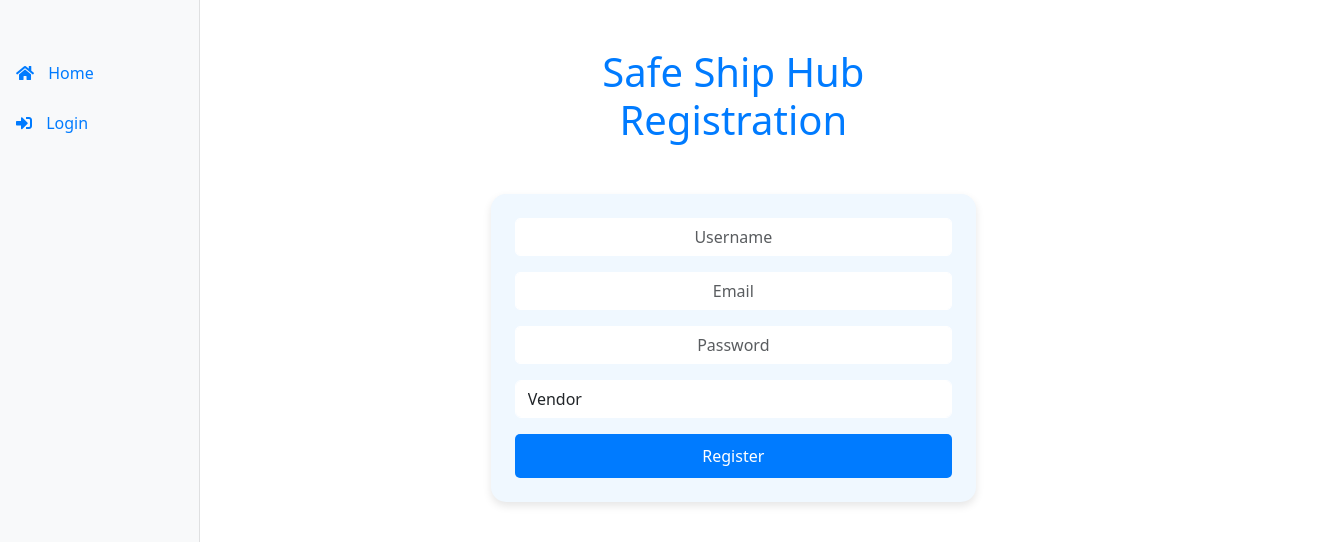
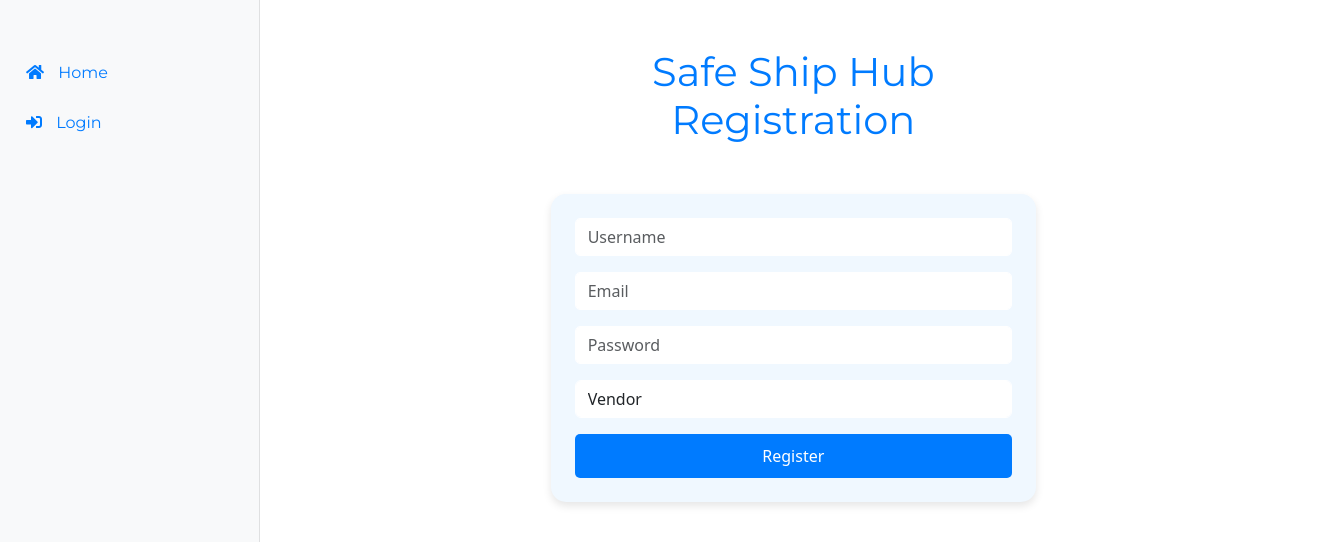
Before and after one commit to ahndawn/vendorhub-frontend, a React app: page /register in a window 1280 px wide. Shown: the top 542 px of the page, 1327 px wide, since content can reach past the window. Built offline with nearby package versions, Linux system fonts and the light colour scheme.

Commit message:
change css and font for Sidebar and Home pages

```diff
--- a/src/components/homepage/AdminHome.css
+++ b/src/components/homepage/AdminHome.css
@@ -1,3 +1,9 @@
+h2{
+  font-family: 'Montserrat', sans-serif;
+  font-weight: 500;
+  padding-top:20px;
+  padding-bottom: 10px;
+}
 
 .line-charts-container {
   display: flex;
@@ -100,6 +106,8 @@
 .table th {
   background-color: #ffffff;
   color: #333;
+  font-family: 'Montserrat', sans-serif;
+  font-weight: 600
 }
 
 .table-striped tbody tr:nth-of-type(odd) {
@@ -115,6 +123,5 @@
 
 input{
   border:rgb(42, 115, 252) solid 1px;
-  text-align: center;
   width:fit-content
 }
--- a/src/components/homepage/VendorHome.css
+++ b/src/components/homepage/VendorHome.css
@@ -54,6 +54,10 @@
       z-index: 1000;
     }
 
+    .carousel-control:hover{
+      color: rgb(42, 115, 252);
+    }
+
     .carousel-control.left {
       left: .2vw;
     }
@@ -100,6 +104,8 @@
   .table th {
     background-color: #ffffff;
     color: #333;
+    font-family: 'Montserrat', sans-serif;
+    font-weight: 600
   }
 
   .table-striped tbody tr:nth-of-type(odd) {
@@ -116,6 +122,11 @@
 
   input{
     border:rgb(42, 115, 252) solid 1px;
-    text-align: center;
     width:fit-content
   }
+  h2{
+    font-family: 'Montserrat', sans-serif;
+    font-weight: 500;
+    padding-top:20px;
+    padding-bottom: 10px;
+  }
--- a/src/components/sidebar/Sidebar.css
+++ b/src/components/sidebar/Sidebar.css
@@ -5,12 +5,14 @@
     bottom: 0; /* Stretch to the bottom of the page */
     left: 0; /* Align to the left side */
     z-index: 100; /* Make sure it sits on top of other content */
-    padding: 48px 0 0; /* Padding from the top */
+    padding: 48px 10px 0; /* Padding from the top */
     box-shadow: inset -1px 0 0 rgba(0, 0, 0, .1); /* Optional: adds a shadow line to the right of the sidebar */
     background-color: #f8f9fa;
   }
   .nav-link {
-    color: #007bff; /* Bootstrap primary color */
+    color: #007bff;
+    font-family: 'Montserrat', sans-serif;
+    font-weight: 400;
     margin: 5px 0;
   }
 
@@ -25,7 +27,7 @@
 
   /* Adjust the main content area so it doesn't overlap with the sidebar */
   .main-content {
-    margin-left: 200px; /* Adjust this value based on the width of your sidebar */
+    margin-left: 260px; /* Adjust this value based on the width of your sidebar */
   }
   .highlighted {
     background-color: #e4eef6; /* Highlight color for active dropdown */
@@ -33,11 +35,16 @@
 
   .dropdown-menu {
     list-style: none;
-    padding-left: 30px; /* Indent dropdown items */
+    padding-left: 31px; /* Indent dropdown items */
     display: none; /* Initially hidden */
     position: static;
     background-color: transparent;
     border: none;/* Ensure normal document flow */
+    border-left: #7fafee solid 1px;
+    border-radius: 0px;
+    font-family: 'Montserrat', sans-serif;
+    font-weight: 500;
+    margin-left: 17px;
   }
 
   .nav-item .highlighted + .dropdown-menu.show {
@@ -57,6 +64,6 @@
   /* Optional: Adjust the width of the sidebar */
   @media (min-width: 768px) {
     .sidebar {
-      width: 200px; /* Set the width of the sidebar */
+      width: 260px; /* Set the width of the sidebar */
     }
   }
--- a/src/components/users/Login.css
+++ b/src/components/users/Login.css
@@ -19,4 +19,6 @@
 
   h1 {
     color: #007bff;
+    font-family: 'Montserrat', sans-serif;
+    font-weight: 400
   }
--- a/src/components/users/Register.css
+++ b/src/components/users/Register.css
@@ -20,5 +20,7 @@
   }
 
   h1 {
-    color: #007bff; /* Color to match the theme */
+    color: #007bff;
+    font-family: 'Montserrat', sans-serif;
+    font-weight: 400
   }
--- a/src/index.html
+++ b/src/index.html
@@ -8,6 +8,9 @@
   rel="stylesheet"
   href="https://cdnjs.cloudflare.com/ajax/libs/font-awesome/5.15.1/css/all.min.css"
 />
+<link rel="preconnect" href="https://fonts.googleapis.com">
+<link rel="preconnect" href="https://fonts.gstatic.com" crossorigin>
+<link href="https://fonts.googleapis.com/css2?family=Montserrat:ital,wght@0,200;0,300;0,400;0,600;1,200&display=swap" rel="stylesheet">
 </head>
 <body>
   <div id="root"></div>
```
